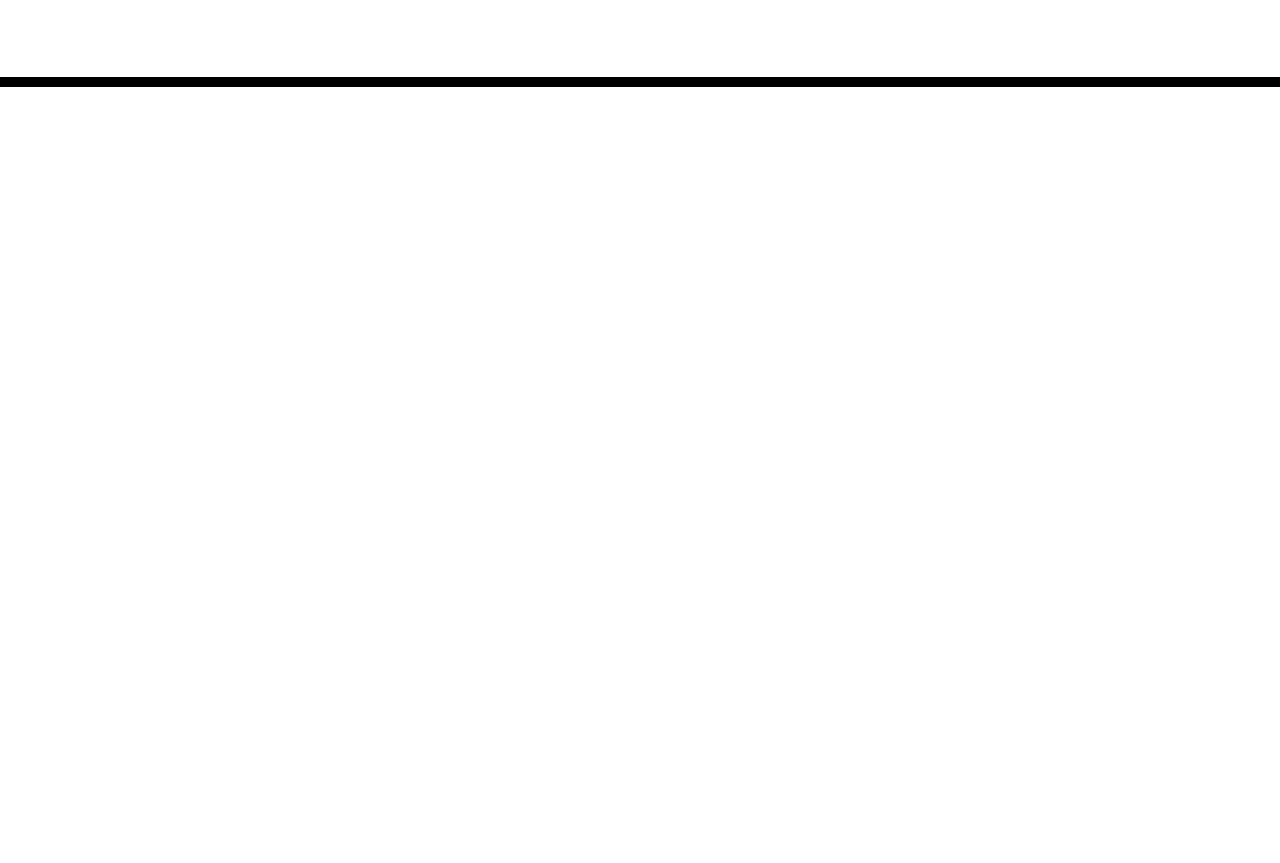
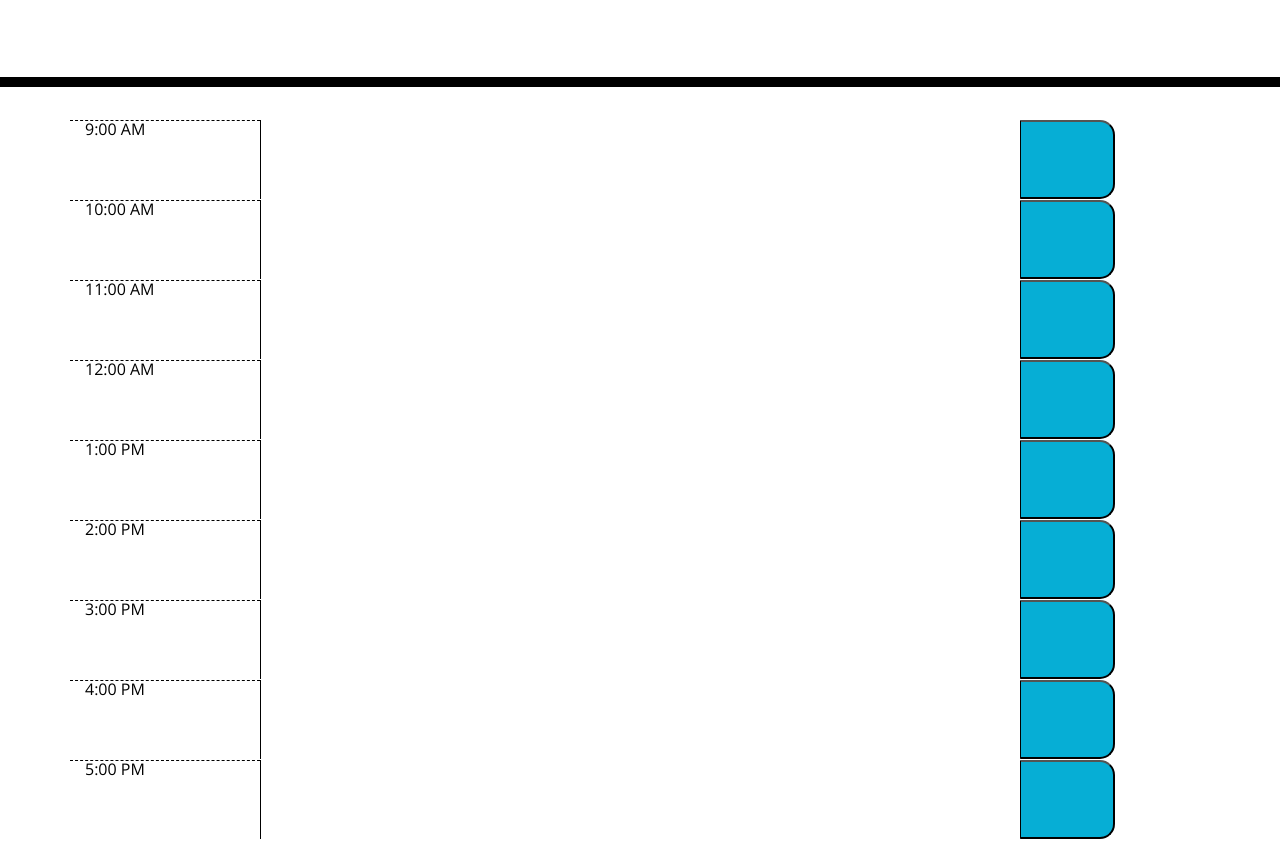
Before and after one commit to alanaynbund/Workday-Scheduler, a plain HTML site: page index.html in a window 1280 px wide. Shown: the part 181-1044 px from the top of the page. Before the commit the page ends 800 px from the top, so only its background shows below. Drawn offline with nearby package versions, Linux system fonts and the light colour scheme; files that its build step writes are made by us from their sources; a web font is replaced by a local one.

Commit message:
formatted the schedule

```diff
--- a/Develop/style.css
+++ b/Develop/style.css
@@ -11,6 +11,10 @@ textarea{
   color: #000000;
   border-left: 1px solid black;
   padding: 10px;
+}
+
+.containter {
+  margin: 0 auto;
 }
 
 .jumbotron {
--- a/index.html
+++ b/index.html
@@ -18,7 +18,8 @@
       href="https://fonts.googleapis.com/css?family=Open+Sans&display=swap"
       rel="stylesheet"
     />
-    <link rel="stylesheet" href="style.css" />
+    <link rel="stylesheet" href="https://cdnjs.cloudflare.com/ajax/libs/open-iconic/1.1.1/font/css/open-iconic-bootstrap.min.css" />
+    <link rel="stylesheet" href="./Develop/style.css"/>
     <title>Work Day Scheduler</title>
   </head>
 
@@ -28,11 +29,77 @@
       <p class="lead">A simple calendar app for scheduling your work day</p>
       <p id="currentDay" class="lead"></p>
     </header>
-    <div class="container">
-      <!-- Timeblocks go here -->
+
+
+    <div class="container mb-4">
+      <div class="row">
+        <div class="col-2  hour">9:00 AM</div>
+        <textarea class="col-8" id="txt9"></textarea>
+        <button class="col-1 saveBtn" id="btn9">
+          <span class="oi oi-task"></span>
+        </button>
+      </div>
+      <div class="row">
+        <div class="col-2  hour">10:00 AM</div>
+        <textarea class="col-8" id="txt10"></textarea>
+        <button class="col-1 saveBtn" id="btn10">
+          <span class="oi oi-task"></span>
+        </button>
+      </div>
+      <div class="row">
+        <div class="col-2  hour">11:00 AM</div>
+        <textarea class="col-8" id="txt11"></textarea>
+        <button class="col-1 saveBtn" id="btn11">
+          <span class="oi oi-task"></span>
+        </button>
+      </div>
+      <div class="row">
+        <div class="col-2  hour">12:00 AM</div>
+        <textarea class="col-8" id="txt12"></textarea>
+        <button class="col-1 saveBtn" id="btn12">
+          <span class="oi oi-task"></span>
+        </button>
+      </div>
+      <div class="row">
+        <div class="col-2  hour">1:00 PM</div>
+        <textarea class="col-8" id="txt1"></textarea>
+        <button class="col-1 saveBtn" id="btn1">
+          <span class="oi oi-task"></span>
+        </button>
+      </div>
+      <div class="row">
+        <div class="col-2  hour">2:00 PM</div>
+        <textarea class="col-8" id="txt2"></textarea>
+        <button class="col-1 saveBtn" id="btn2">
+          <span class="oi oi-task"></span>
+        </button>
+      </div>
+      <div class="row">
+        <div class="col-2  hour">3:00 PM</div>
+        <textarea class="col-8" id="txt3"></textarea>
+        <button class="col-1 saveBtn" id="btn3">
+          <span class="oi oi-task"></span>
+        </button>
+      </div>
+      <div class="row">
+        <div class="col-2  hour">4:00 PM</div>
+        <textarea class="col-8" id="txt4"></textarea>
+        <button class="col-1 saveBtn" id="btn4">
+          <span class="oi oi-task"></span>
+        </button>
+      </div>
+      <div class="row">
+        <div class="col-2  hour">5:00 PM</div>
+        <textarea class="col-8" id="txt5"></textarea>
+        <button class="col-1 saveBtn" id="btn5">
+          <span class="oi oi-task"></span>
+        </button>
+      </div>
+
     </div>
 
     <script src="https://code.jquery.com/jquery-3.4.1.min.js"></script>
     <script src="https://cdnjs.cloudflare.com/ajax/libs/moment.js/2.24.0/moment.min.js"></script>
+    <script src="./Develop/script.js"></script>
   </body>
 </html>
```
Also changed, not shown: Develop/script.js (added).
